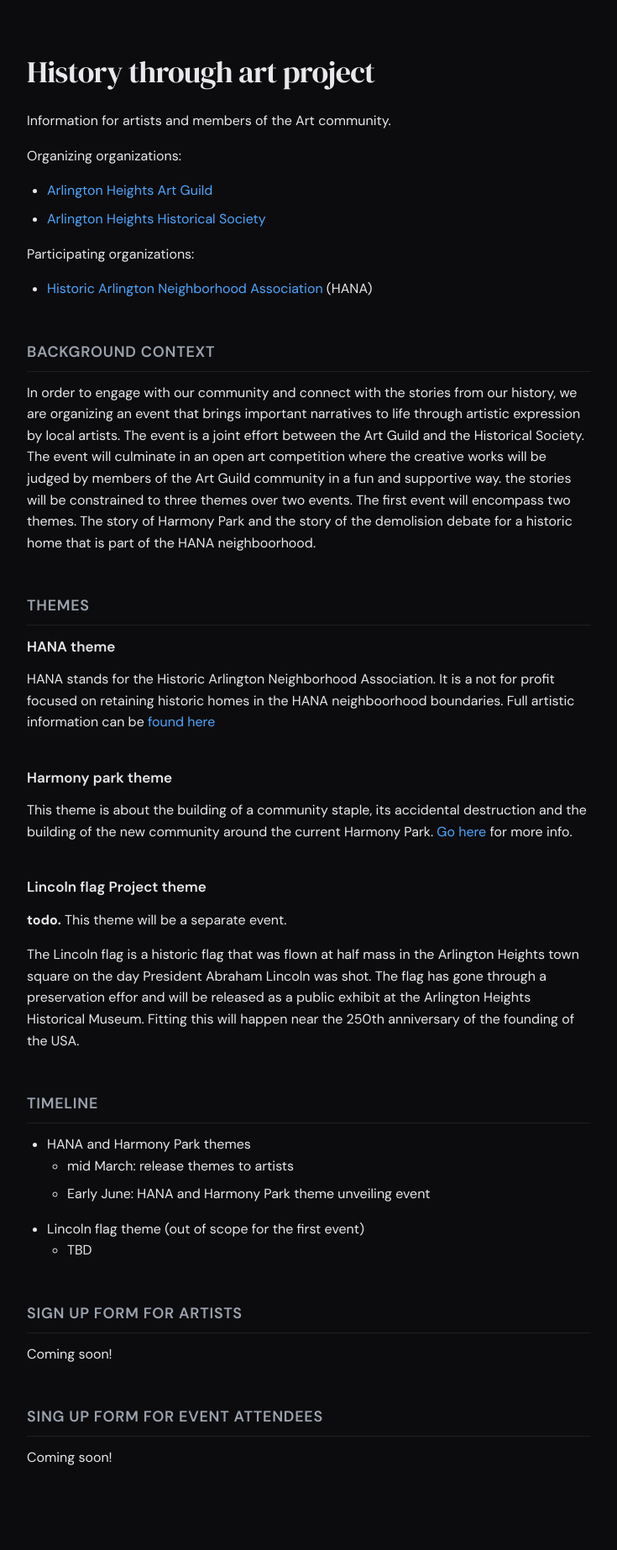
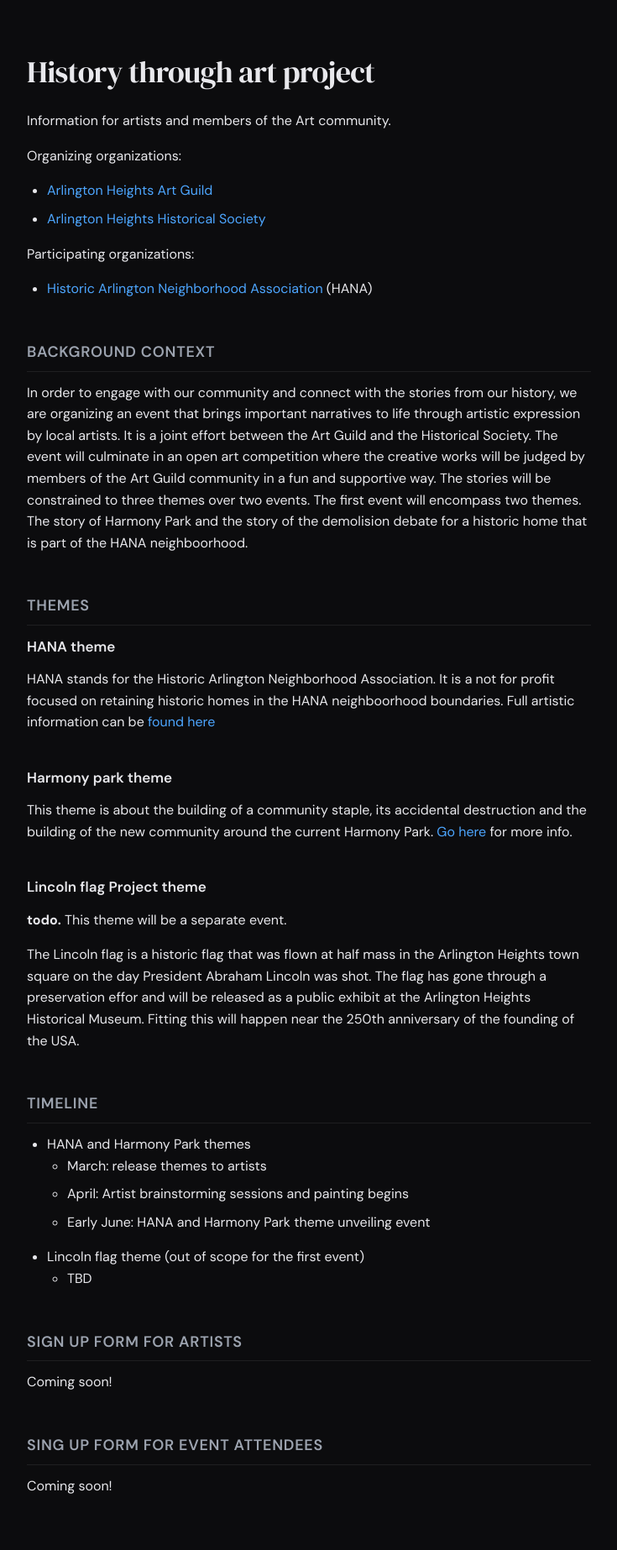
Before and after one commit to Arlington-Heights-Historical-Society/ah-history-through-art, a Jekyll site: the page built from docs/index.md, in a window 1280 px wide. Shown: the whole page at 84% size, without its empty margins (200-935 px from the left). Built offline with Jekyll 4.4.1, drawn with Linux system fonts in a browser that asks for light colours; before the commit the page ends 1813 px from its top, so only the background shows below that.

Commit message:
minor grammar fixes

```diff
--- a/docs/index.md
+++ b/docs/index.md
@@ -16,8 +16,8 @@ Participating organizations:
 
 ## Background context
 
-In order to engage with our community and connect with the stories from our history, we are organizing an event that brings important narratives to life through artistic expression by local artists. The event is a joint effort between the Art Guild and the Historical Society. The event will culminate in an open art competition where the creative works will be judged by members of the Art Guild community in a fun and supportive way.
-the stories will be constrained to three themes over two events. The first event will encompass two themes. The story of Harmony Park and the story of the demolision debate for a historic home that is part of the HANA neighboorhood.
+In order to engage with our community and connect with the stories from our history, we are organizing an event that brings important narratives to life through artistic expression by local artists. It is a joint effort between the Art Guild and the Historical Society. The event will culminate in an open art competition where the creative works will be judged by members of the Art Guild community in a fun and supportive way.
+The stories will be constrained to three themes over two events. The first event will encompass two themes. The story of Harmony Park and the story of the demolision debate for a historic home that is part of the HANA neighboorhood.
 
 ## Themes
 
@@ -39,7 +39,8 @@ The Lincoln flag is a historic flag that was flown at half mass in the Arlington
 
 ## Timeline
 * HANA and Harmony Park themes
-    * mid March: release themes to artists
+    * March: release themes to artists
+    * April: Artist brainstorming sessions and painting begins
     * Early June: HANA and Harmony Park theme unveiling event
 * Lincoln flag theme (out of scope for the first event)
     * TBD
```
